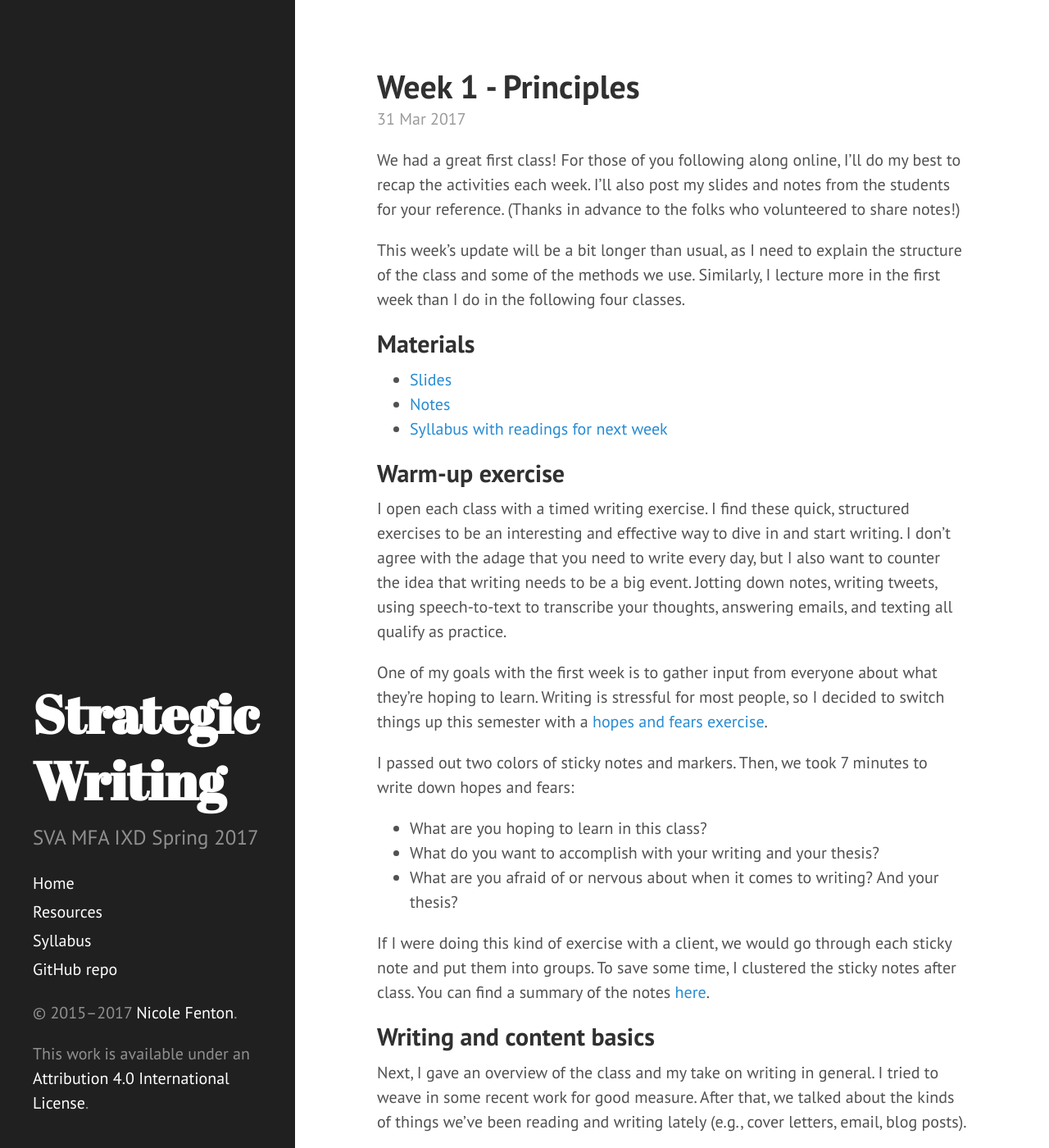
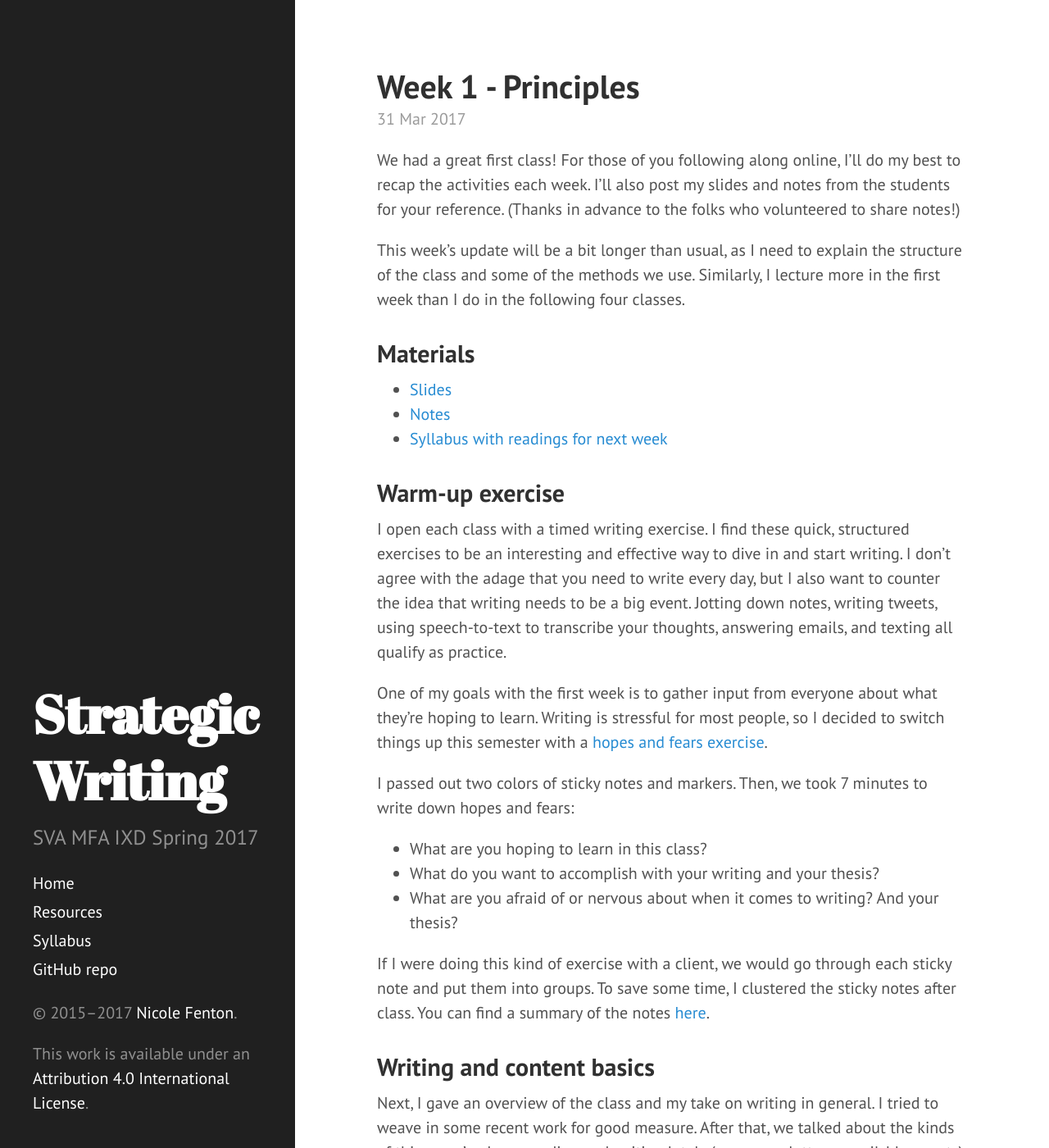
Before and after one commit to nicoleslaw/strategicwriting, a Jekyll site: the page built from index.html, in a window 1280 px wide and 1400 px high. Shown: the whole window at 82% size. Built offline with Jekyll 4.4.1, drawn with Linux system fonts in a browser that asks for light colours; the list of posts is cut into pages by our own code.

Commit message:
Update poole.css

```diff
--- a/public/css/poole.css
+++ b/public/css/poole.css
@@ -91,7 +91,7 @@ h1 {
   font-size: 2rem;
 }
 h2 {
-  margin-top: 1rem;
+  margin-top: 1.618rem;
   font-size: 1.5rem;
 }
 h3 {
```
